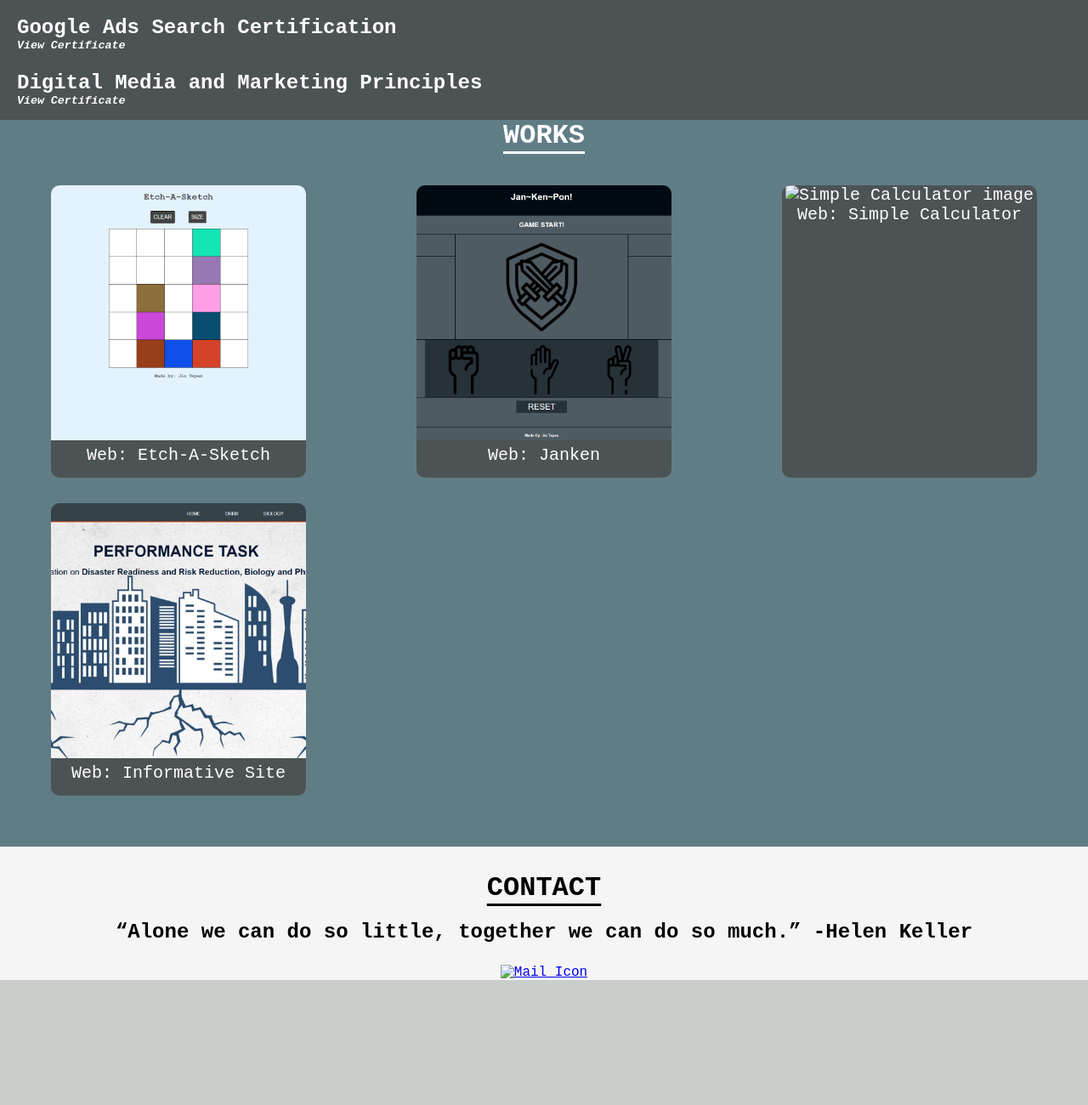
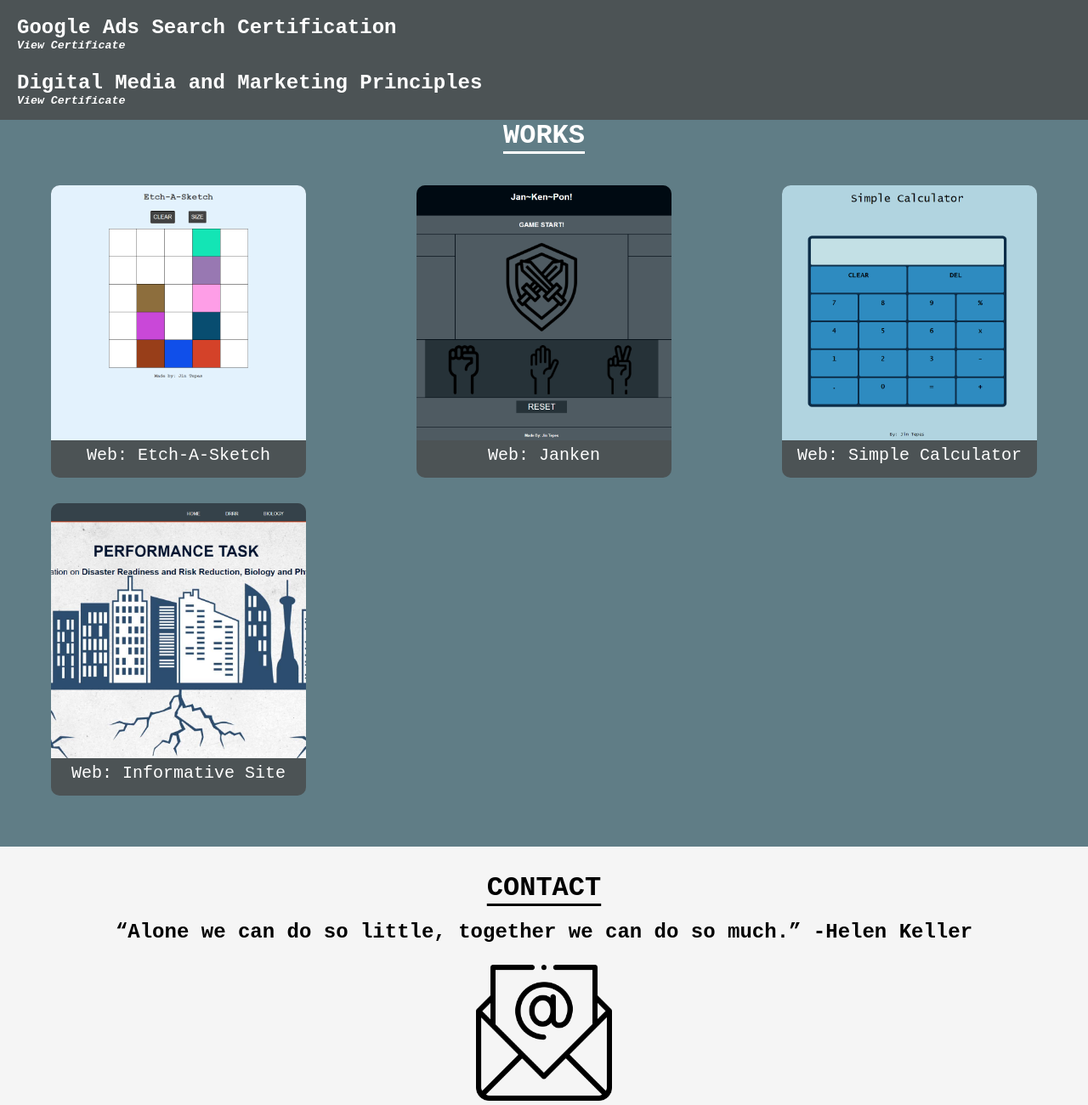
Before and after one commit to JinTepes/MyProfile, a plain HTML site: page index.html in a window 1280 px wide. Shown: the part 998-2298 px from the top of the page at 85% size. Before the commit the page ends 2151 px from the top, so only its background shows below. Drawn offline with Linux system fonts and the light colour scheme; the site is published under a folder, as on GitHub Pages, so addresses that start at the root find nothing.

Commit message:
fixed images not being detected

```diff
--- a/index.html
+++ b/index.html
@@ -57,7 +57,7 @@
                     </div>
                     <div class="workItem">
                         <a href="https://jintepes.github.io/calculator/" target="_blank">
-                            <img src="/images/Simple-Calculator.png" alt="Simple Calculator image">
+                            <img src="./images/Simple-Calculator.png" alt="Simple Calculator image">
                             <p>Web: Simple Calculator</p>
                         </a>
                     </div>
@@ -74,7 +74,7 @@
                 <h1>Contact</h1>
                 <h2>“Alone we can do so little, together we can do so much.” -Helen Keller</h2>
                 <a href="mailto:jncastino106@outlook.com">
-                    <img src="/images/mail-Icon.png" alt="Mail Icon">
+                    <img src="./images/mail-Icon.png" alt="Mail Icon">
                 </a>
             </div>
         </div>
```
